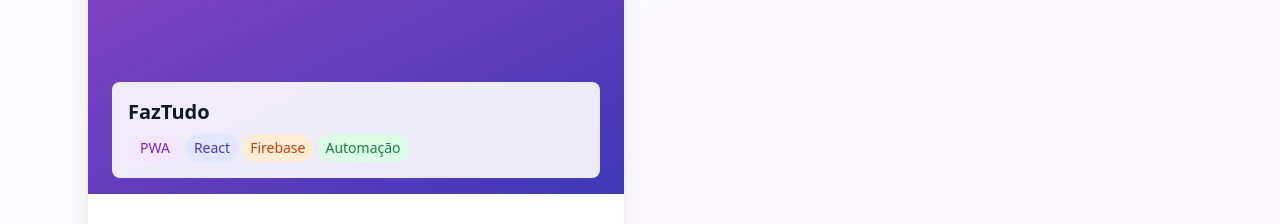
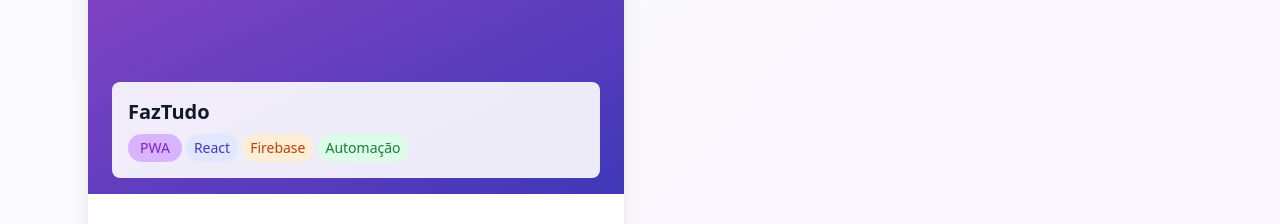
Before and after one commit to MateusRega321/portifolio-site, a React (Vite) app: page / in a window 1280 px wide. Shown: the part 1760-1984 px from the top of the page. Built offline with nearby package versions, Linux system fonts and the light colour scheme.

Commit message:
Update App.tsx

```diff
--- a/src/App.tsx
+++ b/src/App.tsx
@@ -172,7 +172,7 @@ function App() {
         <div className="bg-white/90 backdrop-blur-sm rounded-lg p-4">
           <h3 className="text-xl font-bold text-gray-900 mb-2">FazTudo</h3>
           <div className="flex space-x-1">
-            <span className="px-3 py-1 bg-purple-100 text-purple-700 text-sm rounded-full">PWA</span>
+            <span className="px-3 py-1 bg-purple-300 text-purple-700 text-sm rounded-full">PWA</span>
             <span className="px-2 py-1 bg-indigo-100 text-indigo-700 text-sm rounded-full">React</span>
             <span className="px-2 py-1 bg-orange-100 text-orange-700 text-sm rounded-full">Firebase</span>
             <span className="px-2 py-1 bg-green-100 text-green-700 text-sm rounded-full">Automação</span>
```
